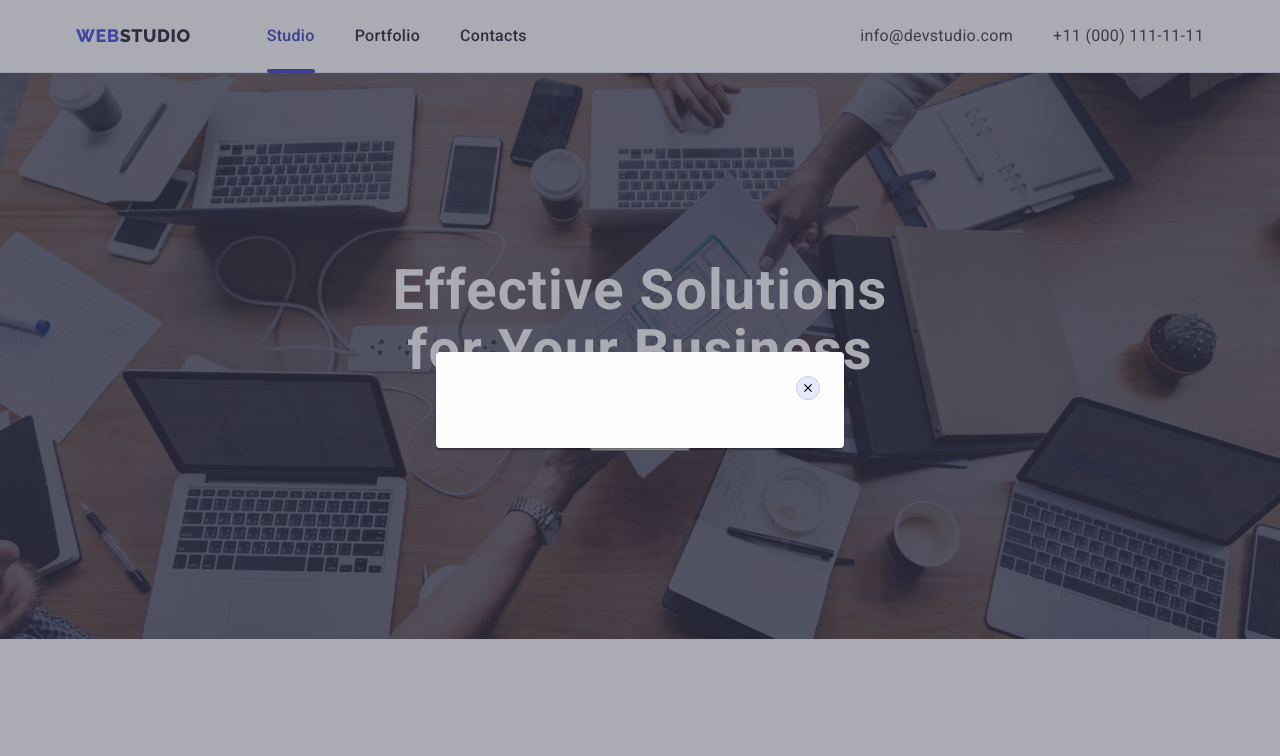
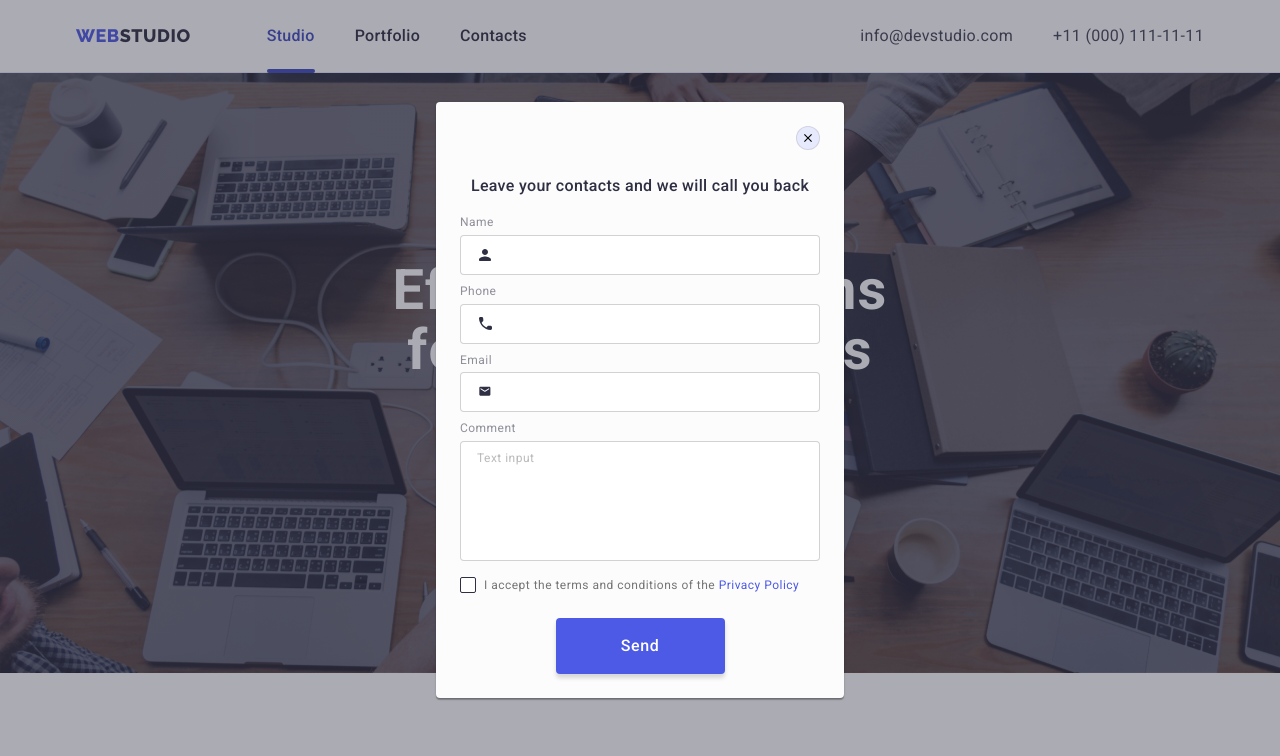
Before and after one commit to yurii-corssa/goit-markup-hw-06, a plain HTML site: page index.html in a window 1280 px wide. Both pictures are taken after a click on the button "Order Service". Shown: the top 756 px of the page. Drawn offline with nearby package versions, Linux system fonts and the light colour scheme.

Commit message:
Creating forms (index.html)

```diff
--- a/index.html
+++ b/index.html
@@ -61,7 +61,7 @@
       <section class="hero">
         <div class="container hero-container">
           <h1 class="hero-main-title">Effective Solutions for Your Business</h1>
-          <button class="hero-button" type="button" data-modal-open>
+          <button class="modal-button" type="button" data-modal-open>
             Order Service
           </button>
         </div>
@@ -595,6 +595,34 @@
             </li>
           </ul>
         </div>
+        <div class="fotter-form-container">
+          <form action="javascript:void(0);" class="footer-form">
+            <label
+              for="e-mail_for_subscribe"
+              class="paragraph footer-form-paragraph"
+              >Subscribe
+            </label>
+            <div class="footer-form-input-container">
+              <input
+                type="email"
+                class="footer-form-input-text"
+                name="e-mail_for_subscribe"
+                id="e-mail_for_subscribe"
+                placeholder="E-mail"
+              />
+              <button type="submit" class="footer-form-btm">
+                Subscribe
+                <svg class="footer-form-btn-icon">
+                  <use
+                    href="./images/sprite.svg#send"
+                    width="24px"
+                    height="24px"
+                  ></use>
+                </svg>
+              </button>
+            </div>
+          </form>
+        </div>
       </div>
     </footer>
     <!-- =============== /FOOTER =============== -->
@@ -607,6 +635,89 @@
             <use href="./images/sprite.svg#close-button"></use>
           </svg>
         </button>
+        <p class="modal-call-to-action">
+          Leave your contacts and we will call you back
+        </p>
+        <form action="javascript:void(0);" class="modal-form">
+          <label for="name" class="modal-lable modal-text">Name</label>
+          <div class="modal-input-wrapper">
+            <input
+              type="text"
+              name="user_name"
+              class="modal-input-text modal-text"
+              id="name"
+              pattern="[a-zA-Zа-яА-ЯіІїЇєЄ\s]+"
+              title="Name"
+            />
+            <svg class="modal-input-icon">
+              <use
+                href="./images/sprite.svg#person"
+                width="18px"
+                height="24px"
+              ></use>
+            </svg>
+          </div>
+          <label for="phone-number" class="modal-lable modal-text">Phone</label>
+          <div class="modal-input-wrapper">
+            <input
+              type="tel"
+              class="modal-input-text modal-text"
+              id="phone-number"
+              name="phone_number"
+              pattern="\d{3}-\d{3}-\d{4}"
+              title="050-123-4567"
+              required
+            />
+            <svg class="modal-input-icon">
+              <use
+                href="./images/sprite.svg#phone"
+                width="18px"
+                height="24px"
+              ></use>
+            </svg>
+          </div>
+          <label for="e-mail" class="modal-lable modal-text">Email</label>
+          <div class="modal-input-wrapper">
+            <input
+              type="email"
+              class="modal-input-text modal-text"
+              id="e-mail"
+              name="e-mail"
+            />
+            <svg class="modal-input-icon">
+              <use
+                href="./images/sprite.svg#email"
+                width="18px"
+                height="24px"
+              ></use>
+            </svg>
+          </div>
+          <label for="comment" class="modal-lable modal-text">Comment</label>
+          <textarea
+            name="comment"
+            class="modal-input-text modal-text modal-input-text-comment"
+            id="comment"
+            placeholder="Text input"
+          ></textarea>
+          <div class="privacy-policy-wrapper">
+            <label class="privacy-policy-text modal-text">
+              <input
+                type="checkbox"
+                class="checkbox-input visually-hidden"
+                name="privacy_policy"
+                required
+              />
+              <span class="privacy-policy-checkbox checkbox"></span>
+              I accept the terms and conditions of the&nbsp;
+            </label>
+            <a href="" class="privacy-policy-link link modal-text"
+              >Privacy Policy</a
+            >
+          </div>
+          <button type="submit" class="modal-button modal-button-send">
+            Send
+          </button>
+        </form>
       </div>
     </div>
 
```
